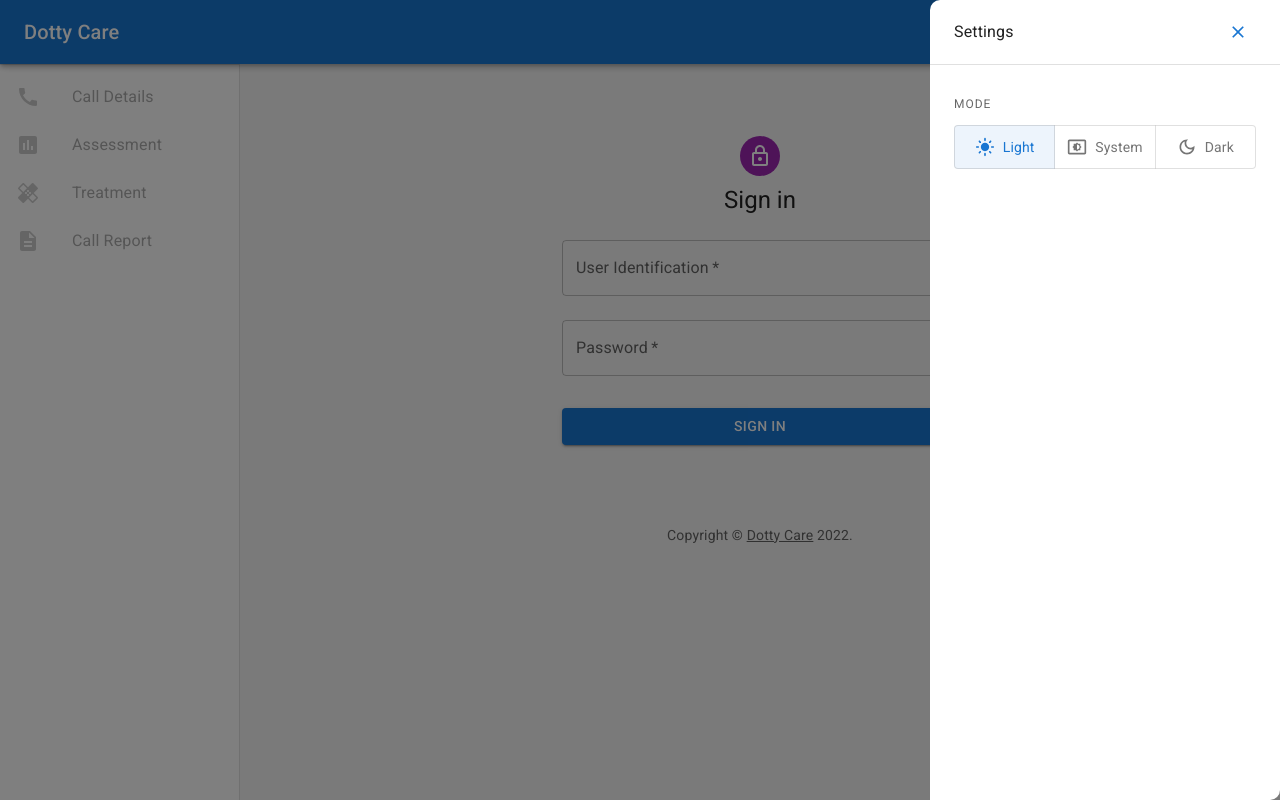
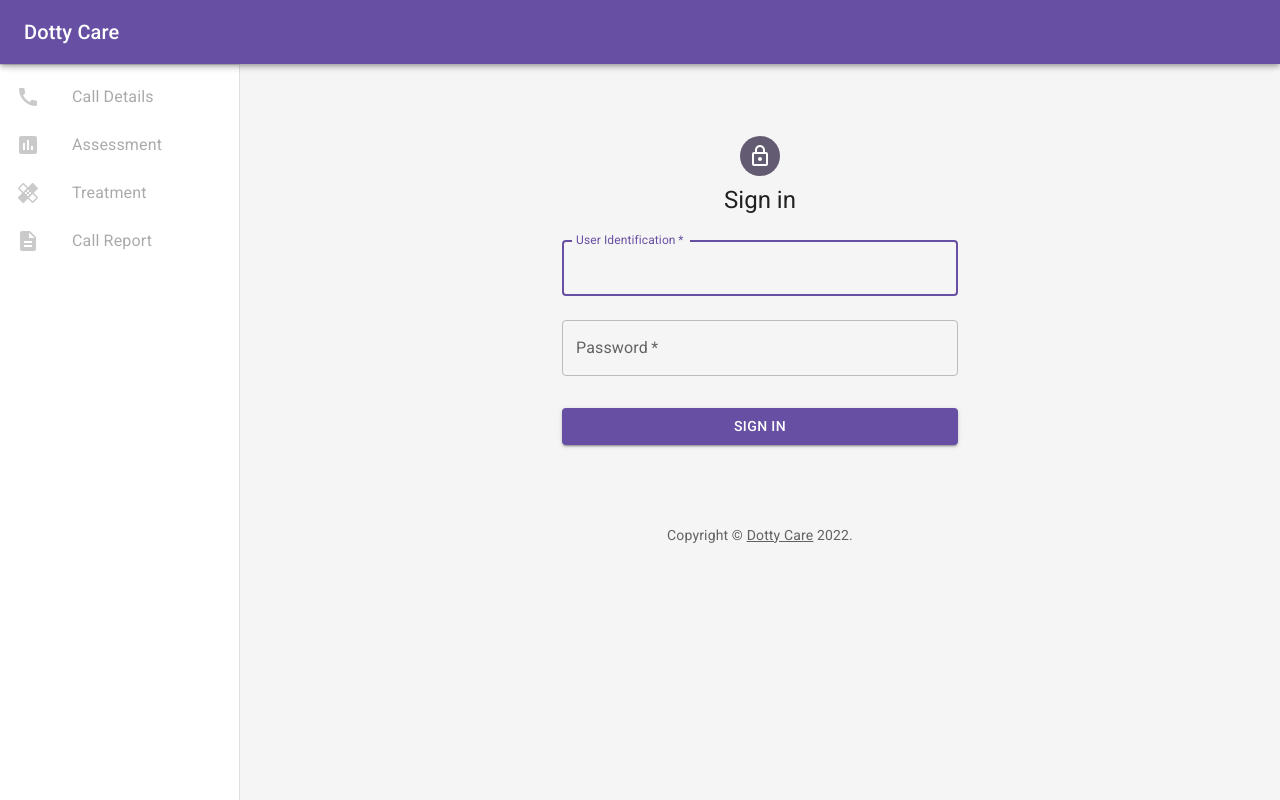
Before and after one commit to clemesu1/EMS_Project_New, a React (Create React App) app in the folder client/: page /sign-in in a window 1280 px wide. Built offline with nearby package versions, Linux system fonts and the light colour scheme.

Commit message:
added temporary theme

```diff
--- a/client/src/components/Dashboard.jsx
+++ b/client/src/components/Dashboard.jsx
@@ -14,7 +14,6 @@ import TreatmentContainer from "./TreatmentContainer";
 import CallReport from "../pages/CallReport";
 import Treatment from "../pages/Treatment";
 import useMediaQuery from "@mui/material/useMediaQuery";
-import { amber, deepOrange, grey } from "@mui/material/colors";
 
 const ColorModeContext = React.createContext({ toggleColorMode: () => {} });
 
@@ -122,9 +121,25 @@ export default function Dashboard() {
           ...(mode === "light"
             ? {
                 // palette values for light mode
+                primary: {
+                  main: "#6750A4",
+                  contrastText: "#fff",
+                },
+                secondary: {
+                  main: "#625B71",
+                  contrastText: "#fff",
+                },
               }
             : {
                 // palette values for dark mode
+                primary: {
+                  main: "#D0BCFF",
+                  contrastText: "#000",
+                },
+                secondary: {
+                  main: "#CCC2DC",
+                  contrastText: "#000",
+                },
               }),
         },
       }),
--- a/client/src/components/Navigation.jsx
+++ b/client/src/components/Navigation.jsx
@@ -76,7 +76,7 @@ const Navigation = (props) => {
   const toggle = useSelector((state) => state.drawerToggle.value);
 
   const [open, setOpen] = React.useState(false);
-  const [settings, setSettings] = React.useState(true);
+  const [settings, setSettings] = React.useState(false);
   const [mode, setMode] = React.useState("light");
 
   const handleMode = (event, newAlignment) => {
--- a/client/src/components/TabPanel.jsx
+++ b/client/src/components/TabPanel.jsx
@@ -19,7 +19,7 @@ export default function TabPanel(props) {
                     bgcolor: (theme) =>
                         theme.palette.mode === 'light'
                             ? theme.palette.grey[100]
-                            : theme.palette.grey[900]
+                            : theme.palette.background.paper
                 }}>
                     {children}
                 </Box>
--- a/client/src/pages/OperatorInfo.jsx
+++ b/client/src/pages/OperatorInfo.jsx
@@ -3,7 +3,6 @@ import { useNavigate } from "react-router-dom";
 import { useDispatch } from "react-redux";
 import { setCallTransaction } from "../features/callTransaction";
 import { toggle } from "../features/drawerToggle";
-import { createTheme, ThemeProvider } from "@mui/material/styles";
 import {
   Avatar,
   Button,
@@ -18,8 +17,6 @@ import {
   MenuItem,
 } from "@mui/material";
 import HeadsetMicIcon from "@mui/icons-material/HeadsetMic";
-
-const theme = createTheme();
 
 export default function OperatorInfo() {
   let navigate = useNavigate();
@@ -50,7 +47,6 @@ export default function OperatorInfo() {
   };
 
   return (
-    <ThemeProvider theme={theme}>
     <Container component="main" maxWidth="xs">
       <CssBaseline />
       <Box
@@ -67,12 +63,7 @@ export default function OperatorInfo() {
         <Typography component="h1" variant="h5">
           Operator Information
         </Typography>
-          <Box
-            component="form"
-            onSubmit={handleSubmit}
-            noValidate
-            sx={{ mt: 1 }}
-          >
+        <Box component="form" onSubmit={handleSubmit} noValidate sx={{ mt: 1 }}>
           <TextField
             margin="normal"
             required
@@ -133,6 +124,5 @@ export default function OperatorInfo() {
         </Box>
       </Box>
     </Container>
-    </ThemeProvider>
   );
 }
--- a/client/src/pages/SignIn.jsx
+++ b/client/src/pages/SignIn.jsx
@@ -1,12 +1,17 @@
-import React, { useState } from 'react';
+import React, { useState } from "react";
 import { useNavigate } from "react-router-dom";
-import { createTheme, ThemeProvider } from '@mui/material/styles';
-import { Avatar, Button, CssBaseline, TextField, Box, Typography, Container } from '@mui/material';
-import LockOutlinedIcon from '@mui/icons-material/LockOutlined';
-import { useDispatch } from 'react-redux';
-import { setCredentials } from '../features/crewLog';
-
-const theme = createTheme();
+import {
+  Avatar,
+  Button,
+  CssBaseline,
+  TextField,
+  Box,
+  Typography,
+  Container,
+} from "@mui/material";
+import LockOutlinedIcon from "@mui/icons-material/LockOutlined";
+import { useDispatch } from "react-redux";
+import { setCredentials } from "../features/crewLog";
 
 export default function SignIn() {
   let navigate = useNavigate();
@@ -19,16 +24,18 @@ export default function SignIn() {
     const data = new FormData(event.currentTarget);
     // eslint-disable-next-line no-console
 
-		const userId = data.get('userId');
-		const password = data.get('password');
+    const userId = data.get("userId");
+    const password = data.get("password");
 
-		if (userId === 'EMS') {
+    if (userId === "EMS") {
       setError(false);
 
-			dispatch(setCredentials({
+      dispatch(
+        setCredentials({
           userId: userId,
-				password: password
-			}))
+          password: password,
+        })
+      );
 
       navigate("../operator-info", { replace: true });
     } else {
@@ -37,18 +44,17 @@ export default function SignIn() {
   };
 
   return (
-		<ThemeProvider theme={theme}>
     <Container component="main" maxWidth="xs">
       <CssBaseline />
       <Box
         sx={{
           marginTop: 8,
-						display: 'flex',
-						flexDirection: 'column',
-						alignItems: 'center',
+          display: "flex",
+          flexDirection: "column",
+          alignItems: "center",
         }}
       >
-					<Avatar sx={{ m: 1, bgcolor: 'secondary.main' }}>
+        <Avatar sx={{ m: 1, bgcolor: "secondary.main" }}>
           <LockOutlinedIcon />
         </Avatar>
         <Typography component="h1" variant="h5">
@@ -66,7 +72,6 @@ export default function SignIn() {
             autoComplete="username"
             autoFocus
             helperText={error && "Incorrect entry."}
-
           />
           <TextField
             margin="normal"
@@ -89,6 +94,5 @@ export default function SignIn() {
         </Box>
       </Box>
     </Container>
-		</ThemeProvider>
   );
 }
```
Lines whose indentation alone changed are shown as unchanged.
